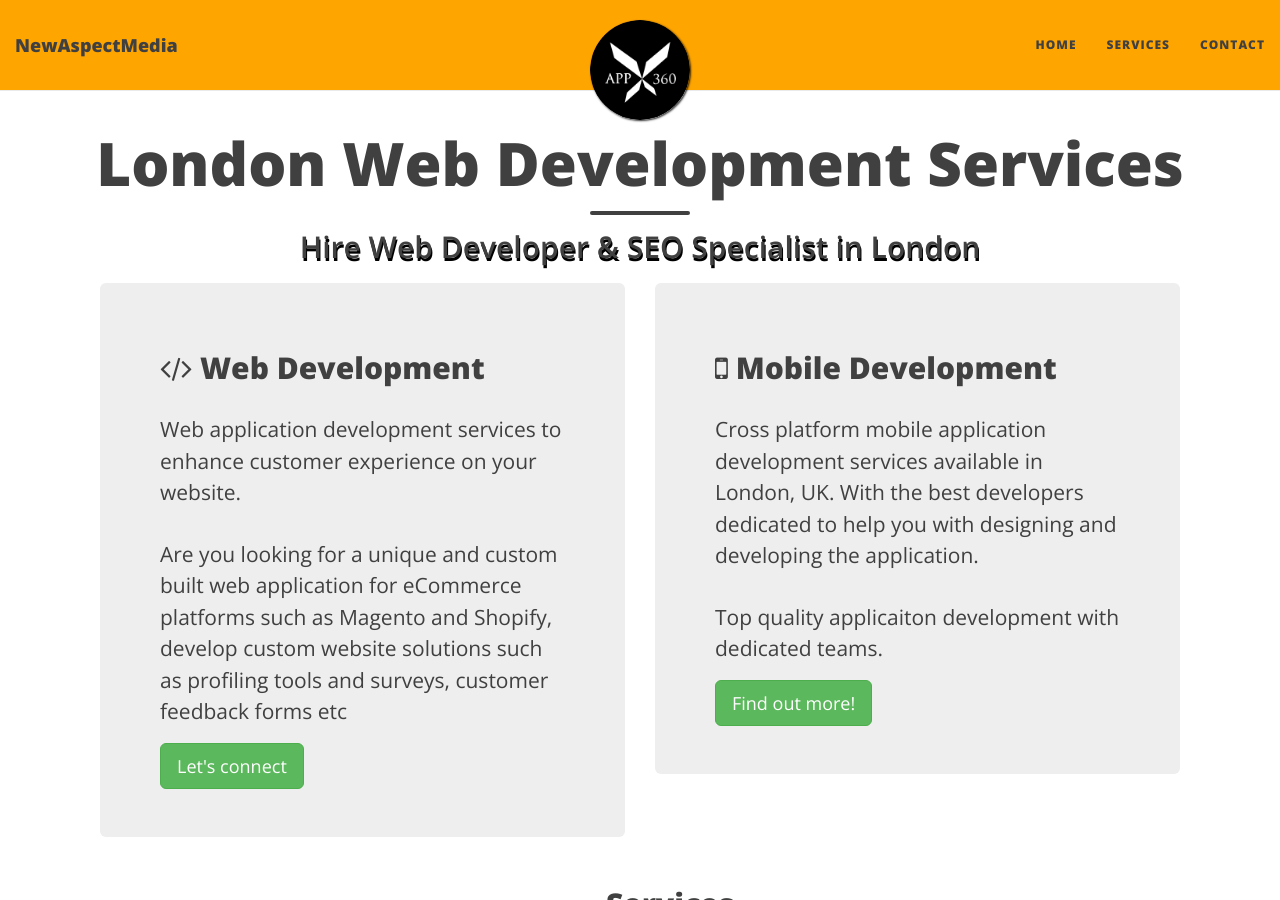
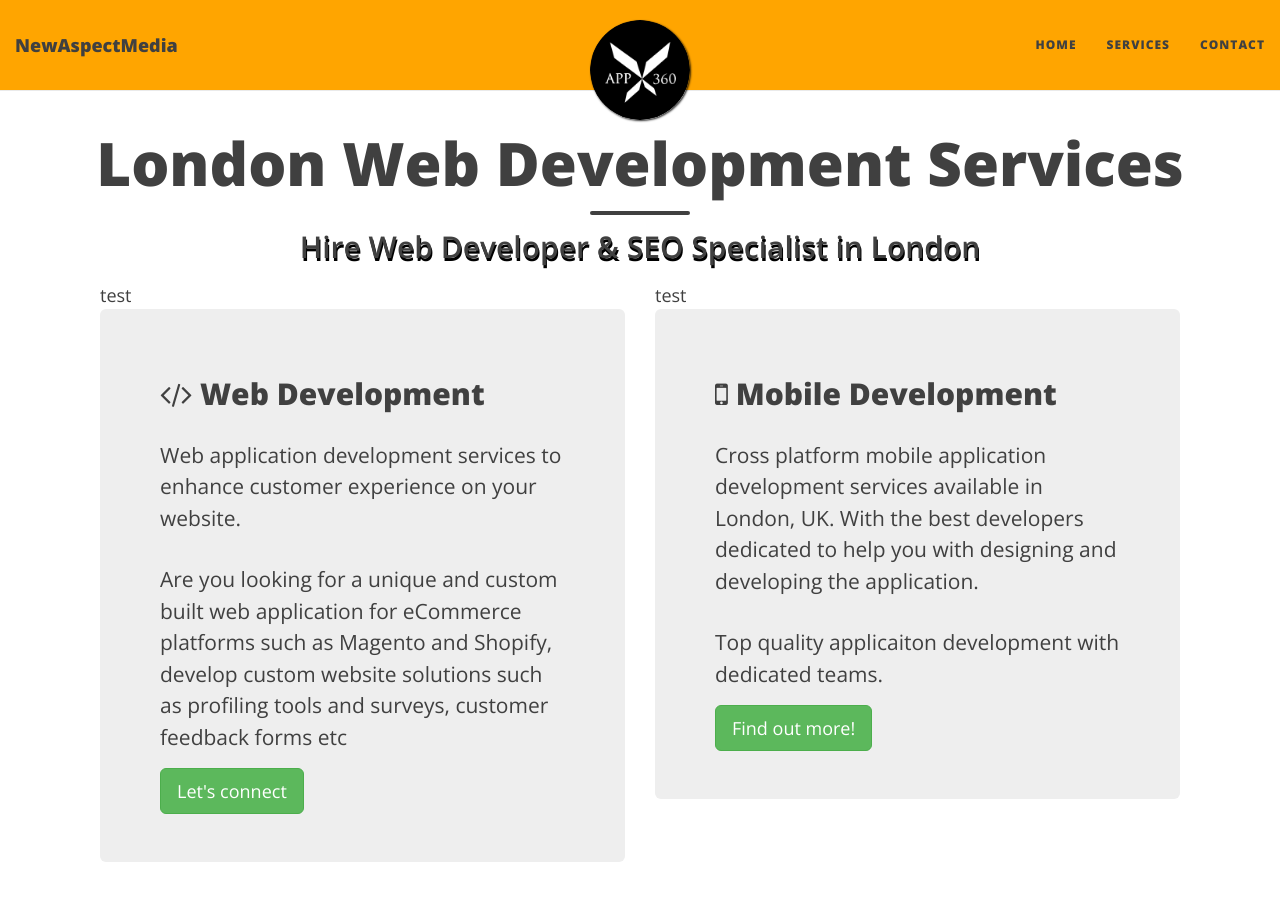
Before and after one commit to newmedia77/appxnam, a Jekyll site: the page built from index.html, in a window 1280 px wide and 900 px high. Built offline with Jekyll 4.4.1, drawn with Linux system fonts in a browser that asks for light colours; nearby versions of some CDN libraries; the list of posts is cut into pages by our own code.

Commit message:
andreas
home

```diff
--- a/index.html
+++ b/index.html
@@ -4,6 +4,13 @@
 subtitle: Hire Web Developer &amp; SEO Specialist in London
 ---
 <div class="row">
+  <div class="col-xs-12 col-sm-6 col-lg-6">
+    test
+  </div>
+  <div class="col-xs-12 col-sm-6 col-lg-6">
+    test
+  </div>
+
 <div class="col-xs-12 col-sm-6 col-lg-6">
 <div class="main-explain-area-one jumbotron">
   <h2><i class="fa fa-code"></i> Web Development</h2>
```
